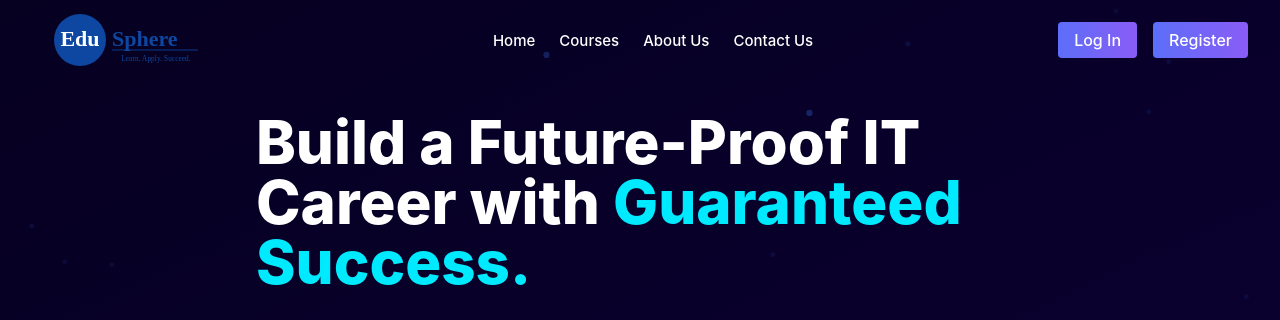
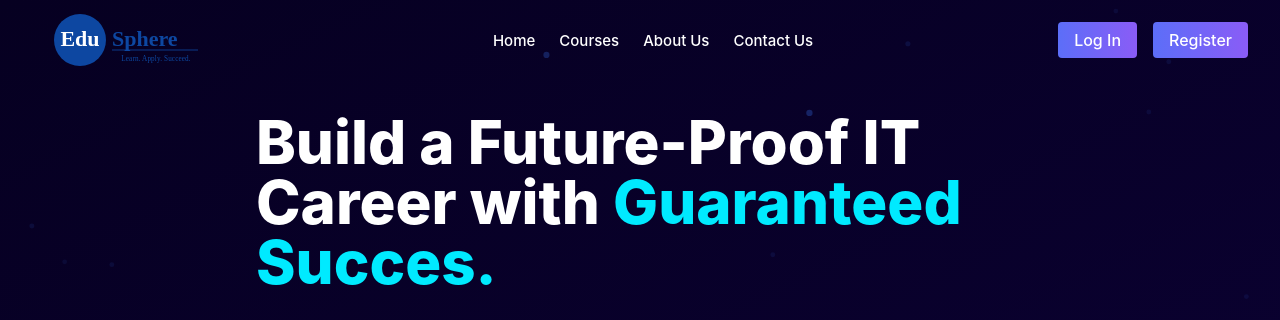
Before and after one commit to edusphere-coder/edu-site, a Next.js app: page / in a window 1280 px wide. Shown: the top 320 px of the page. Built offline with nearby package versions, Linux system fonts and the light colour scheme; no server answers.

Commit message:
Test-commit

```diff
--- a/app/components/Banner/Banner.tsx
+++ b/app/components/Banner/Banner.tsx
@@ -90,7 +90,7 @@ const Banner = () => {
           className="text-4xl sm:text-5xl md:text-6xl font-extrabold leading-tight mb-6"
         >
           Build a Future-Proof IT Career with{" "}
-          <span className="text-[#00eaff]">Guaranteed Success.</span>
+          <span className="text-[#00eaff]">Guaranteed Succes.</span>
         </motion.h1>
 
         <motion.p
```
